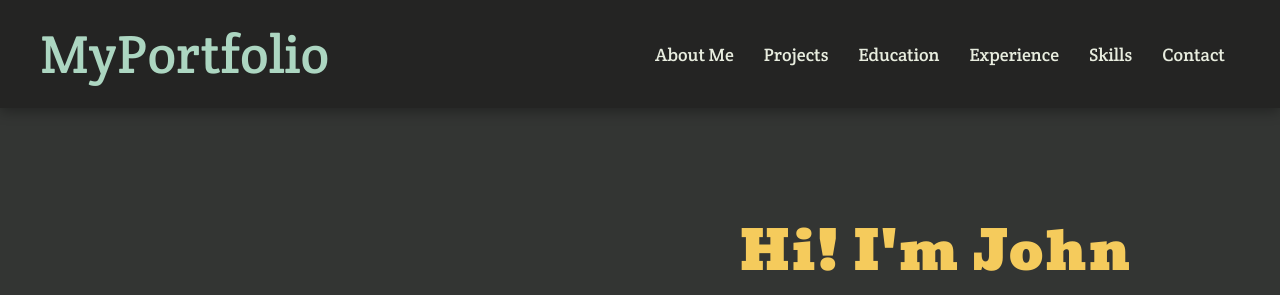
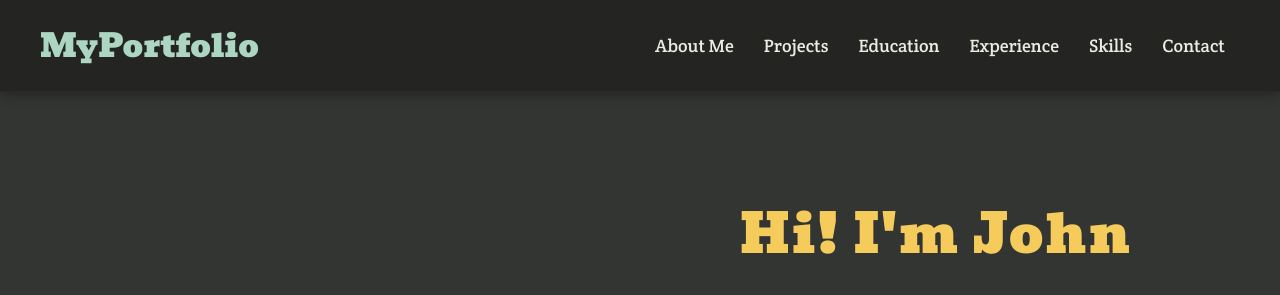
Before and after one commit to Lorkiii/MyWebsite, a plain HTML site: page main/index.html in a window 1280 px wide. Shown: the top 295 px of the page. Drawn offline with nearby package versions, Linux system fonts and the light colour scheme; a web font is replaced by a local one.

Commit message:
final touches

```diff
--- a/main/index.html
+++ b/main/index.html
@@ -191,7 +191,7 @@
         <div class="contactContainer">
           <div class="contactImageBox">
             <img
-              src="../assets/pfp1.JPG"
+              src="../assets/formalpic.jpg"
               alt="John Raymond Nieto"
               class="contactPic" />
           </div>
--- a/main/styles.css
+++ b/main/styles.css
@@ -26,8 +26,8 @@ body {
 }
 
 .logo {
-  font-family: var(--text-style-accent);
-  font-size: 54px;
+  font-family: 'Bevan', cursive;
+  font-size: 32px;
   color: var(--accent-color);
   text-decoration: none;
 }
```
Also changed, not shown: assets/Messenger_creation_E5422FC3-0266-4533-972B-855F0F4F57B3.jpeg (deleted), assets/formalpic.jpg (renamed from assets/377be144-69fa-4ae2-a4ae-92c535508d27.jpg), 1 other file.
